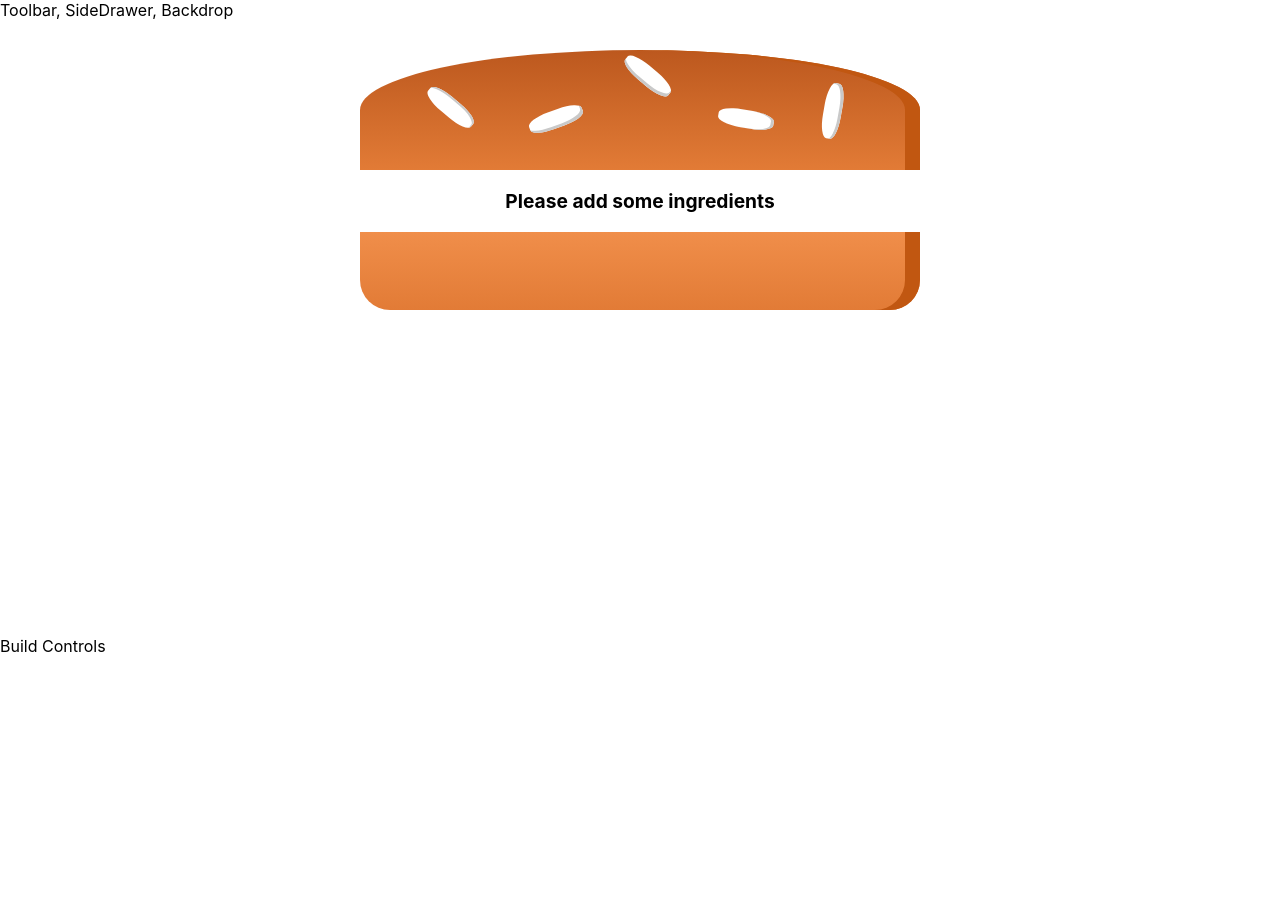
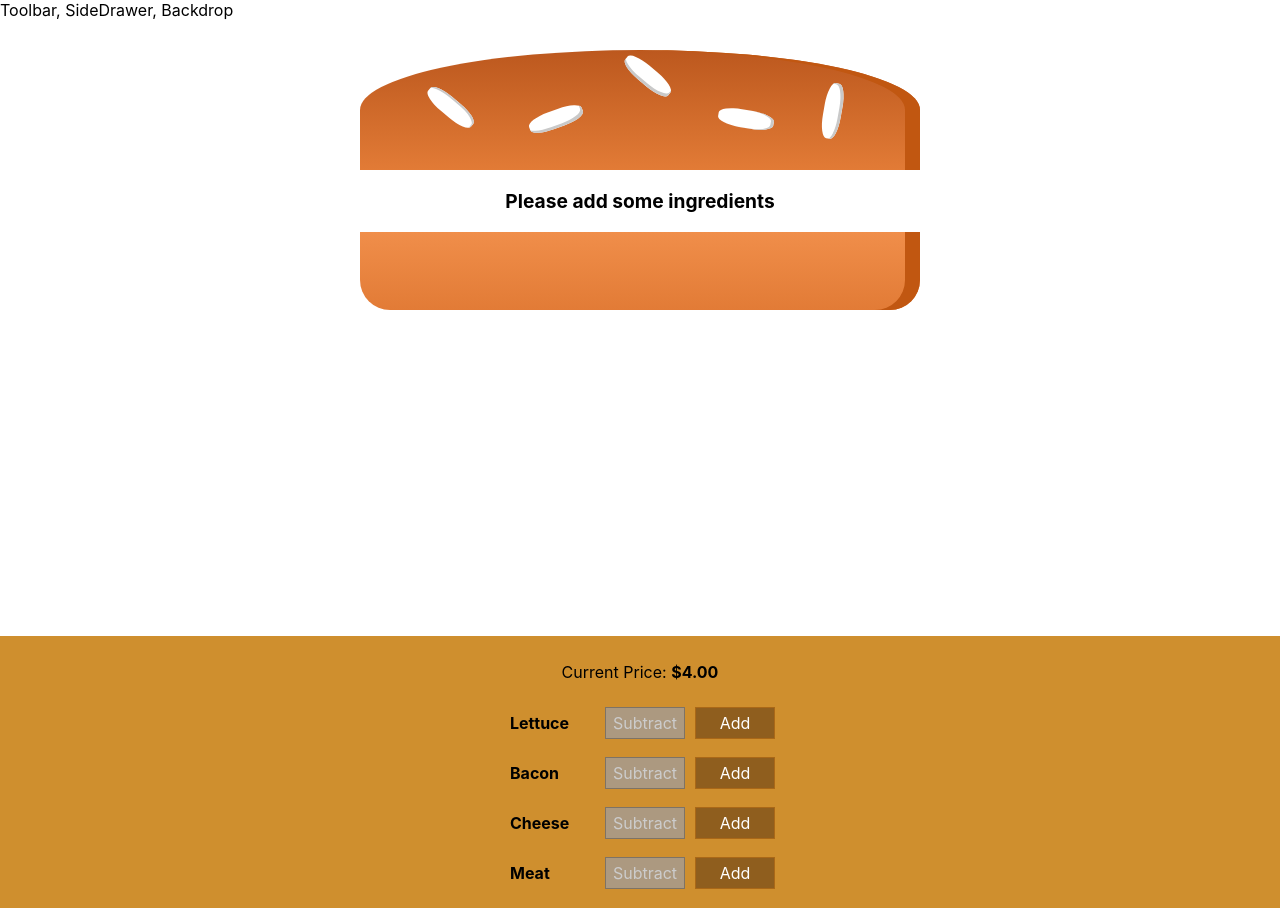
Before and after one commit to mdavid36/udemy-burger, a React (Create React App) app: page / in a window 1280 px wide. Before the commit the page ends 800 px from the top, so only its background shows below. Built offline with nearby package versions, Linux system fonts and the light colour scheme.

Commit message:
Finished burger builder with price and controls

```diff
--- /dev/null
+++ b/src/components/Burger/BuildControls/BuildControl/BuildControl.js
@@ -0,0 +1,21 @@
+import React from "react";
+
+import classStyles from "./BuildControl.module.css";
+
+const BuildControl = (props) => (
+  <div className={classStyles.BuildControl}>
+    <div className={classStyles.Label}>{props.label}</div>
+    <button
+      className={classStyles.Less}
+      onClick={props.remove}
+      disabled={props.disabled}
+    >
+      Subtract
+    </button>
+    <button className={classStyles.More} onClick={props.add}>
+      Add
+    </button>
+  </div>
+);
+
+export default BuildControl;
--- /dev/null
+++ b/src/components/Burger/BuildControls/BuildControl/BuildControl.module.css
@@ -0,0 +1,58 @@
+.BuildControl {
+  display: flex;
+  justify-content: space-between;
+  align-items: center;
+  margin: 5px 0;
+}
+
+.BuildControl button {
+  display: block;
+  font: inherit;
+  padding: 5px;
+  margin: 0 5px;
+  width: 80px;
+  border: 1px solid #aa6817;
+  cursor: pointer;
+  outline: none;
+}
+
+.BuildControl button:disabled {
+  background-color: #ac9980;
+  border: 1px solid #7e7365;
+  color: #ccc;
+  cursor: default;
+}
+
+.BuildControl button:hover:disabled {
+  background-color: #ac9980;
+  color: #ccc;
+  cursor: not-allowed;
+}
+
+.Label {
+  padding: 10px;
+  font-weight: bold;
+  width: 80px;
+}
+
+.BuildControl .Less {
+  background-color: #d39952;
+  color: white;
+}
+
+.BuildControl .More {
+  background-color: #8f5e1e;
+  color: white;
+}
+
+.BuildControl .Less:hover,
+.BuildControl .Less:active {
+  background-color: #daa972;
+  color: white;
+}
+
+.BuildControl .More:hover,
+.BuildControl .More:active {
+  background-color: #99703f;
+  color: white;
+}
--- /dev/null
+++ b/src/components/Burger/BuildControls/BuildControls.js
@@ -0,0 +1,33 @@
+import React from "react";
+
+import classStyles from "./BuildControls.module.css";
+import BuildControl from "./BuildControl/BuildControl";
+
+const controls = [
+  { label: "Lettuce", type: "lettuce" },
+  { label: "Bacon", type: "bacon" },
+  { label: "Cheese", type: "cheese" },
+  { label: "Meat", type: "meat" },
+];
+
+const BuildControls = (props) => {
+  const burgerPrice = props.price.toFixed(2);
+  return (
+    <div className={classStyles.BuildControls}>
+      <p>
+        Current Price: <strong>${burgerPrice}</strong>
+      </p>
+      {controls.map((ctrl) => (
+        <BuildControl
+          key={ctrl.label}
+          label={ctrl.label}
+          add={() => props.changeIngredient(ctrl.type, null)}
+          remove={() => props.changeIngredient(ctrl.type, "r")}
+          disabled={props.isDisabled[ctrl.type]}
+        />
+      ))}
+    </div>
+  );
+};
+
+export default BuildControls;
--- /dev/null
+++ b/src/components/Burger/BuildControls/BuildControls.module.css
@@ -0,0 +1,10 @@
+.BuildControls {
+  width: 100%;
+  background-color: #cf8f2e;
+  display: flex;
+  flex-flow: column;
+  align-items: center;
+  box-shadow: 0 2px 1px #ccc;
+  margin: auto;
+  padding: 10px 0;
+}
--- a/src/components/Burger/Burger.js
+++ b/src/components/Burger/Burger.js
@@ -17,7 +17,6 @@ const Burger = (props) => {
   if (ingredientsList.length === 0) {
     ingredientsList = <p>Please add some ingredients</p>;
   }
-  console.log(ingredientsList);
   return (
     <div className={classStyles.Burger}>
       <BurgerIngredient type="bread-top" />
--- a/src/containers/BurgerBuilder/BurgerBuilder.js
+++ b/src/containers/BurgerBuilder/BurgerBuilder.js
@@ -2,6 +2,14 @@ import React, { Component } from "react";
 
 import Shell from "../../hoc/Shell";
 import Burger from "../../components/Burger/Burger";
+import BuildControls from "../../components/Burger/BuildControls/BuildControls";
+
+const INGREDIENT_PRICES = {
+  lettuce: 0.5,
+  cheese: 0.4,
+  meat: 1.3,
+  bacon: 0.7,
+};
 
 class BurgerBuilder extends Component {
   state = {
@@ -11,13 +19,41 @@ class BurgerBuilder extends Component {
       cheese: 0,
       meat: 0,
     },
+    totalPrice: 4,
+  };
+
+  changeIngredienthandler = (type, action) => {
+    const oldCount = this.state.ingredients[type];
+    if (oldCount === 0 && action === "r") {
+      return;
+    }
+    const updatedCount = action === "r" ? oldCount - 1 : oldCount + 1;
+    const updatedIngredients = {
+      ...this.state.ingredients,
+    };
+    updatedIngredients[type] = updatedCount;
+    const priceToChange = INGREDIENT_PRICES[type];
+    const previousPrice = this.state.totalPrice;
+    const newPrice =
+      action === "r"
+        ? previousPrice - priceToChange
+        : previousPrice + priceToChange;
+    this.setState({ totalPrice: newPrice, ingredients: updatedIngredients });
   };
 
   render() {
+    const isDisabledInfo = { ...this.state.ingredients };
+    for (let key in isDisabledInfo) {
+      isDisabledInfo[key] = isDisabledInfo[key] <= 0;
+    }
     return (
       <Shell>
         <Burger ingredients={this.state.ingredients} />
-        <div>Build Controls</div>
+        <BuildControls
+          changeIngredient={this.changeIngredienthandler}
+          isDisabled={isDisabledInfo}
+          price={this.state.totalPrice}
+        />
       </Shell>
     );
   }
```
